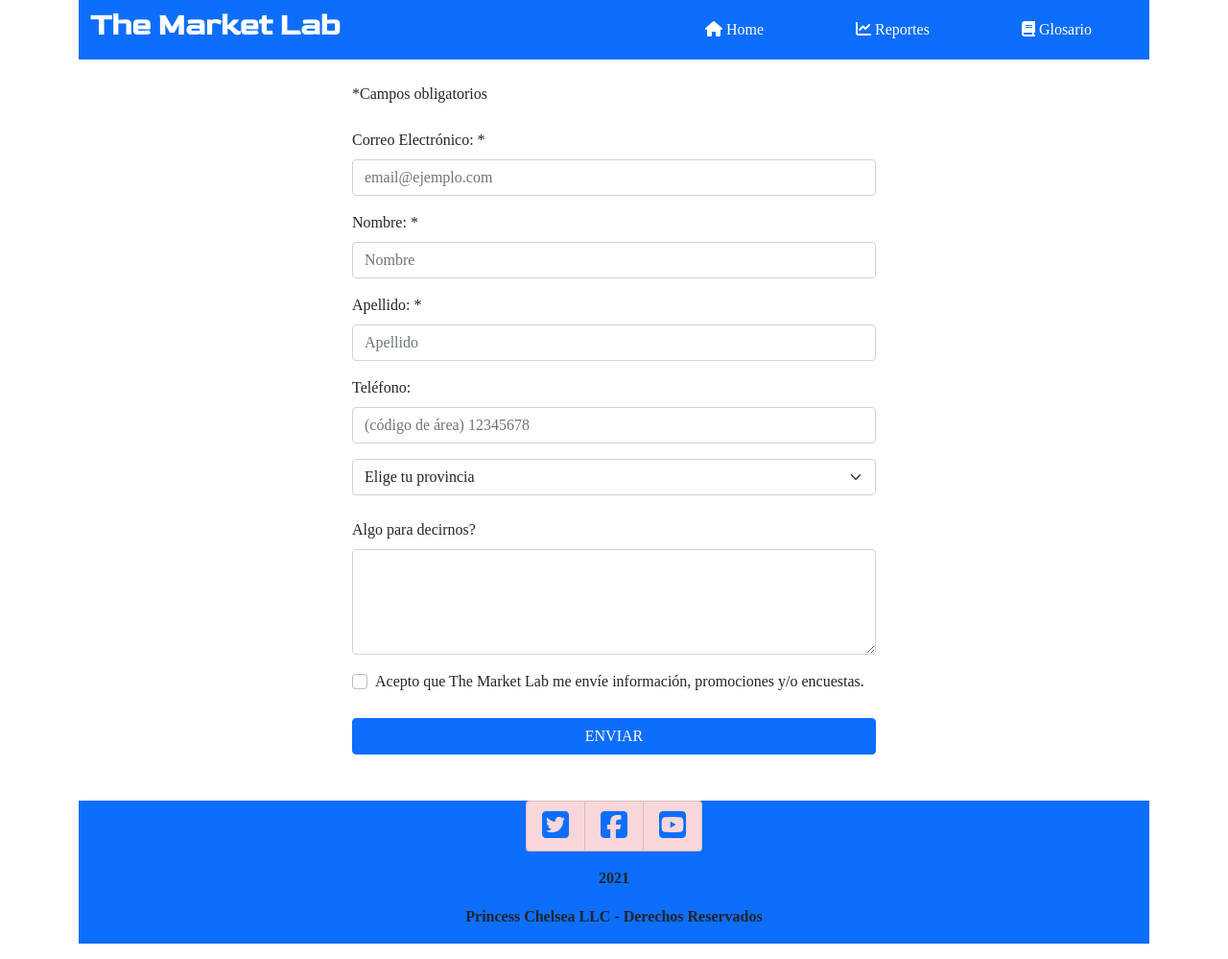
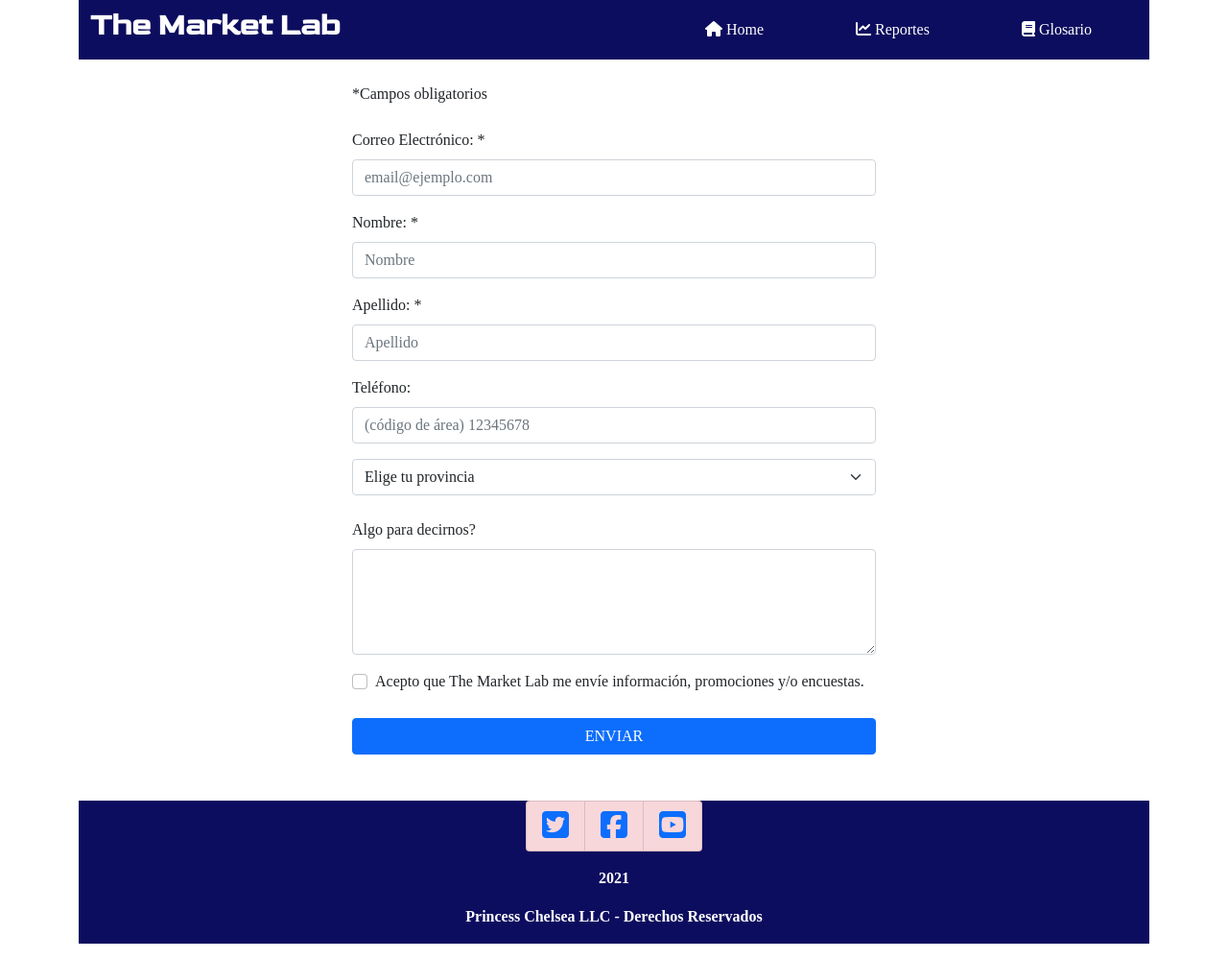
Before and after one commit to poderReal/cac_trabajo_practico, a plain HTML site: page contacto.html in a window 1280 px wide. Shown: the whole page at 96% size. Drawn offline with Linux system fonts and the light colour scheme; a web font is replaced by a local one.

Commit message:
Update contacto.html

```diff
--- a/contacto.html
+++ b/contacto.html
@@ -15,7 +15,7 @@
 <body>
 
     <div class="container-md">
-        <nav class="navbar navbar-expand-lg navbar-dark bg-primary">
+        <nav class="navbar navbar-expand-lg navbar-dark myclass">
             <div class="container-fluid">
                 <h2 class="logo"> <strong>The Market Lab</strong> </h2>
                 <button class="navbar-toggler" type="button" data-bs-toggle="collapse"
@@ -100,7 +100,7 @@
             </form>
         </div>
     </div> <br><br>
-    <div class="container-fluid bg-primary">
+    <div class="container-fluid myclass">
             <div class="col-md-6 offset-md-3 ">
                   <ul class="list-group list-group-horizontal d-flex justify-content-center">
                     <li class="list-group-item list-group-item-danger">
@@ -110,8 +110,8 @@
                     <li class="list-group-item list-group-item-danger">
                         <a href="https://www.youtube.com" target="_blank"><i class="fab fa-youtube-square fa-2x"></i></a></li>
                   </ul>
-                <p class="text-center mt-3"> <strong>2021</strong> </p>
-                <p class="text-center pb-3"> <strong>Princess Chelsea LLC - Derechos Reservados</strong> </p>
+                <p class="text-center mt-3 myfooterclass"> <strong>2021</strong> </p>
+                <p class="text-center pb-3 myfooterclass"> <strong>Princess Chelsea LLC - Derechos Reservados</strong> </p>
             </div>
     </div>
     <script src="./libs/bootstrap/js/bootstrap.min.js"></script>
```
